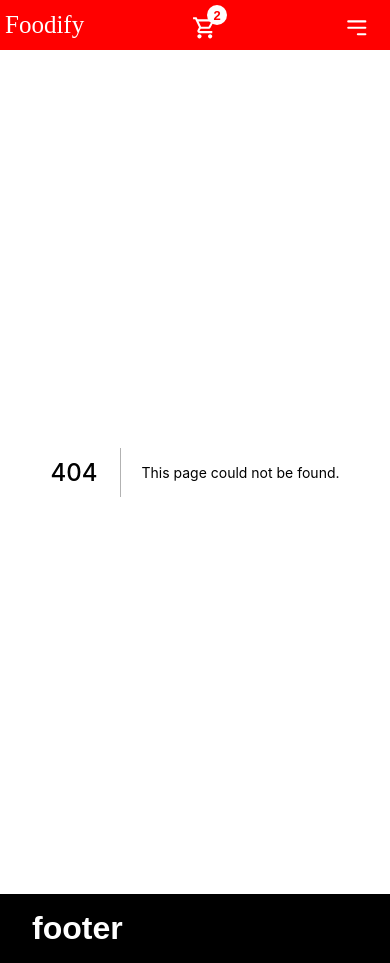
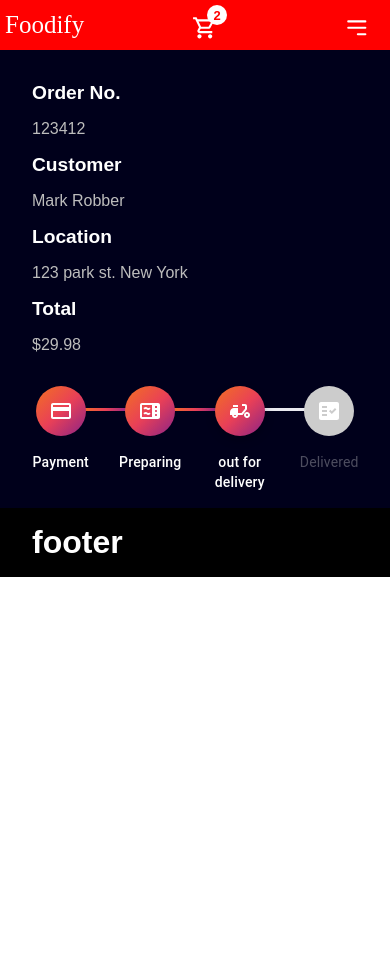
Before and after one commit to codeComet/food-ordering-app, a Next.js app in the folder client/: page /order/1 in a window 390 px wide. Before the commit this address had no page. After the commit the page ends 844 px from the top, so only its background shows below. Built offline with nearby package versions, Linux system fonts and the light colour scheme.

Commit message:
order status page completed, made responsive

```diff
--- a/client/package.json
+++ b/client/package.json
@@ -8,6 +8,10 @@
     "lint": "next lint"
   },
   "dependencies": {
+    "@emotion/react": "^11.7.1",
+    "@emotion/styled": "^11.6.0",
+    "@mui/icons-material": "^5.3.0",
+    "@mui/material": "^5.3.0",
     "next": "12.0.7",
     "react": "^17.0.2",
     "react-dom": "^17.0.2",
--- a/client/pages/index.js
+++ b/client/pages/index.js
@@ -12,7 +12,12 @@ export default function Home() {
         <meta name="description" content="Generated by create next app" />
         <link rel="icon" href="/favicon.ico" />
         <link
-          href="https://fonts.googleapis.com/css2?family=Lobster&family=Poppins:wght@400;500;700&display=swap"
+          rel="preconnect"
+          href="https://fonts.gstatic.com"
+          crossorigin
+        ></link>
+        <link
+          href="https://fonts.googleapis.com/css2?family=Lobster&family=Montserrat:wght@400;500&family=Poppins:wght@400;500;700&display=swap"
           rel="stylesheet"
         ></link>
       </Head>
--- /dev/null
+++ b/client/pages/order/[order].js
@@ -0,0 +1,153 @@
+import * as React from "react";
+import PropTypes from "prop-types";
+import { styled } from "@mui/material/styles";
+import Stepper from "@mui/material/Stepper";
+import Step from "@mui/material/Step";
+import StepLabel, { stepLabelClasses } from "@mui/material/StepLabel";
+import PaymentIcon from "@mui/icons-material/Payment";
+import MicrowaveIcon from "@mui/icons-material/Microwave";
+import DeliveryDiningIcon from "@mui/icons-material/DeliveryDining";
+import FactCheckIcon from "@mui/icons-material/FactCheck";
+import StepConnector, {
+  stepConnectorClasses,
+} from "@mui/material/StepConnector";
+
+import styles from "../../styles/Order.module.css";
+
+const ColorlibConnector = styled(StepConnector)(({ theme }) => ({
+  [`&.${stepConnectorClasses.alternativeLabel}`]: {
+    top: 22,
+  },
+  [`&.${stepConnectorClasses.active}`]: {
+    [`& .${stepConnectorClasses.line}`]: {
+      backgroundImage:
+        "linear-gradient( 95deg,rgb(242,113,33) 0%,rgb(233,64,87) 50%,rgb(138,35,135) 100%)",
+    },
+  },
+  [`&.${stepConnectorClasses.completed}`]: {
+    [`& .${stepConnectorClasses.line}`]: {
+      backgroundImage:
+        "linear-gradient( 95deg,rgb(242,113,33) 0%,rgb(233,64,87) 50%,rgb(138,35,135) 100%)",
+    },
+  },
+  [`& .${stepConnectorClasses.line}`]: {
+    height: 3,
+    border: 0,
+    backgroundColor:
+      theme.palette.mode === "dark" ? theme.palette.grey[800] : "#eaeaf0",
+    borderRadius: 1,
+  },
+}));
+
+const ColorlibStepIconRoot = styled("div")(({ theme, ownerState }) => ({
+  backgroundColor:
+    theme.palette.mode === "dark" ? theme.palette.grey[700] : "#ccc",
+  zIndex: 1,
+  color: "#fff",
+  width: 50,
+  height: 50,
+  display: "flex",
+  borderRadius: "50%",
+  justifyContent: "center",
+  alignItems: "center",
+  ...(ownerState.active && {
+    backgroundImage:
+      "linear-gradient( 136deg, rgb(242,113,33) 0%, rgb(233,64,87) 50%, rgb(138,35,135) 100%)",
+    boxShadow: "0 4px 10px 0 rgba(0,0,0,.25)",
+  }),
+  ...(ownerState.completed && {
+    backgroundImage:
+      "linear-gradient( 136deg, rgb(242,113,33) 0%, rgb(233,64,87) 50%, rgb(138,35,135) 100%)",
+  }),
+}));
+
+function ColorlibStepIcon(props) {
+  const { active, completed, className } = props;
+
+  const icons = {
+    1: <PaymentIcon />,
+    2: <MicrowaveIcon />,
+    3: <DeliveryDiningIcon />,
+    4: <FactCheckIcon />,
+  };
+
+  return (
+    <ColorlibStepIconRoot
+      ownerState={{ completed, active }}
+      className={className}
+    >
+      {icons[String(props.icon)]}
+    </ColorlibStepIconRoot>
+  );
+}
+
+ColorlibStepIcon.propTypes = {
+  /**
+   * Whether this step is active.
+   * @default false
+   */
+  active: PropTypes.bool,
+  className: PropTypes.string,
+  /**
+   * Mark the step as completed. Is passed to child components.
+   * @default false
+   */
+  completed: PropTypes.bool,
+  /**
+   * The label displayed in the step icon.
+   */
+  icon: PropTypes.node,
+};
+
+const ColorlibStepLabel = styled(StepLabel)(() => ({
+  [`& .${stepLabelClasses.label}`]: {
+    [`&.${stepLabelClasses.completed}`]: {
+      color: "rgba(255, 255, 255, 1)",
+    },
+    [`&.${stepLabelClasses.active}`]: {
+      color: "rgba(255, 255, 255, 1)",
+    },
+    color: "rgba(255, 255, 255, 0.3)",
+  },
+}));
+
+const steps = ["Payment", "Preparing", "out for delivery", "Delivered"];
+
+export default function Order() {
+  return (
+    <div className={styles.parent}>
+      <div className={styles.order}>
+        <div className={styles.orderInfo}>
+          <h4>Order No.</h4>
+          <p>123412</p>
+        </div>
+        <div className={styles.orderInfo}>
+          <h4>Customer</h4>
+          <p>Mark Robber</p>
+        </div>
+        <div className={styles.orderInfo}>
+          <h4>Location</h4>
+          <p>123 park st. New York</p>
+        </div>
+        <div className={styles.orderInfo}>
+          <h4>Total</h4>
+          <p>$29.98</p>
+        </div>
+      </div>
+      <Stepper
+        alternativeLabel
+        activeStep={2}
+        connector={<ColorlibConnector />}
+        className={styles.stepper}
+      >
+        {steps.map((label) => (
+          <Step key={label}>
+            <ColorlibStepLabel StepIconComponent={ColorlibStepIcon}>
+              {label}
+            </ColorlibStepLabel>
+          </Step>
+        ))}
+      </Stepper>
+    </div>
+  );
+}
--- /dev/null
+++ b/client/styles/Order.module.css
@@ -0,0 +1,76 @@
+.parent {
+  background-color: #00001b;
+  width: 100%;
+  height: 100%;
+  padding-bottom: 3rem;
+  display: flex;
+  align-items: center;
+  justify-content: center;
+  flex-direction: column;
+  font-family: "Montserrat", sans-serif;
+  gap: 100px;
+}
+
+.order {
+  display: flex;
+  align-items: center;
+  justify-content: space-around;
+  width: 80%;
+}
+
+.orderInfo h4 {
+  color: #fff;
+  font-size: 1.5rem;
+}
+
+.orderInfo p {
+  color: rgb(189, 189, 189);
+  font-size: 1.2rem;
+}
+
+.stepper {
+  width: 80%;
+}
+
+.MuiStepLabel-label {
+  color: white !important;
+}
+
+@media screen and (max-width: 600px) {
+  .parent,
+  .order {
+    display: block;
+    padding: 1rem;
+  }
+
+  .stepper {
+    width: 100%;
+  }
+
+  .orderInfo h4 {
+    margin-top: 0;
+    margin-bottom: 5px;
+    font-size: 1.2rem;
+  }
+  .orderInfo p {
+    font-size: 1rem;
+  }
+}
+
+@media screen and (min-width: 600px) {
+  .orderInfo h4 {
+    font-size: 1.2rem;
+  }
+  .orderInfo p {
+    font-size: 1rem;
+  }
+}
+
+@media screen and (min-width: 991px) {
+  .orderInfo h4 {
+    font-size: 1.5rem;
+  }
+  .orderInfo p {
+    font-size: 1.2rem;
+  }
+}
--- a/client/styles/globals.css
+++ b/client/styles/globals.css
@@ -2,7 +2,7 @@ html,
 body {
   padding: 0;
   margin: 0;
-  font-family: "Poppins", sans-serif;
+  font-family: "Montserrat", sans-serif;
   scroll-behavior: smooth;
 }
 
```
Also changed, not shown: client/pages/cart.js (+25 -3 lines), 1 other file (tests, documents, lock files or other folders).
